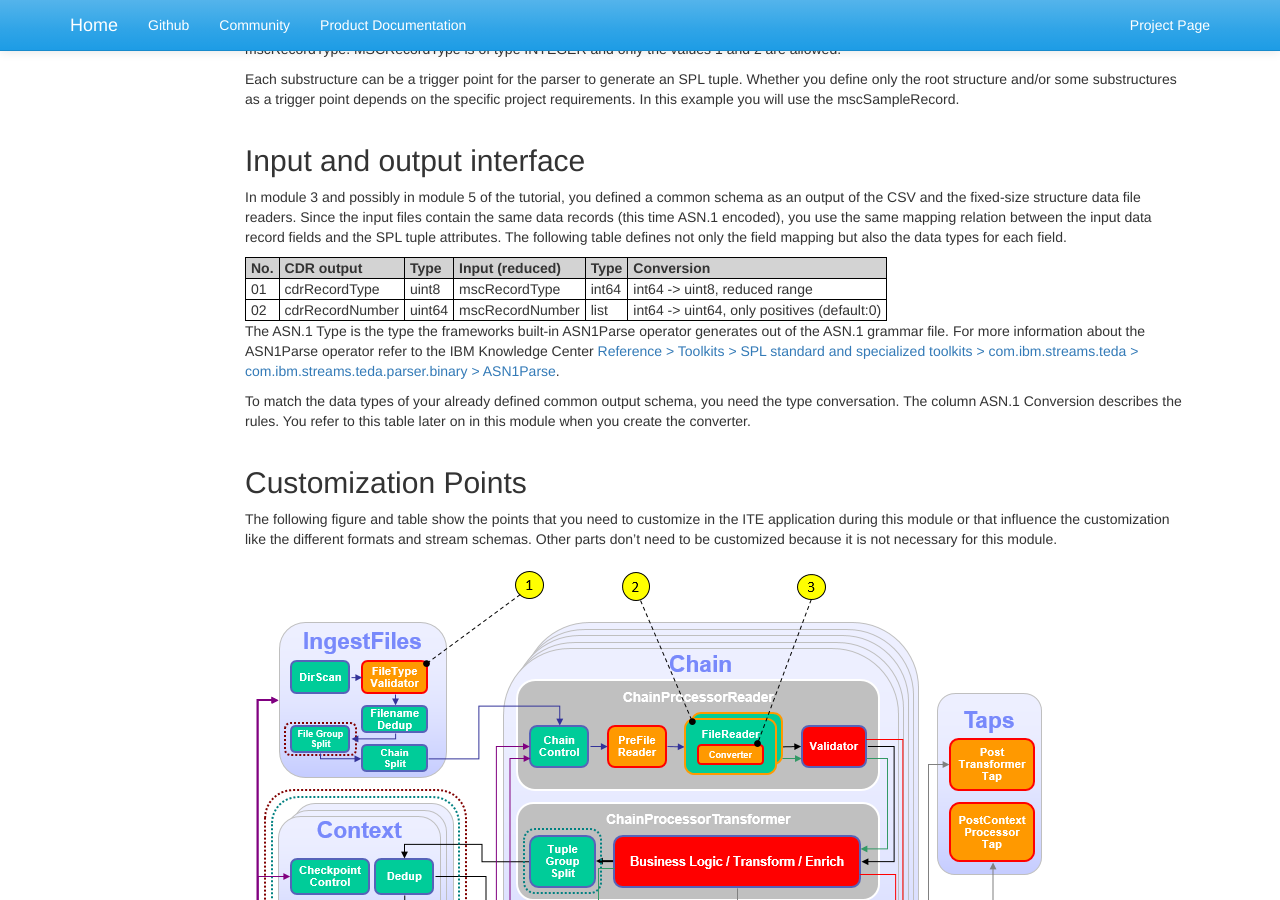
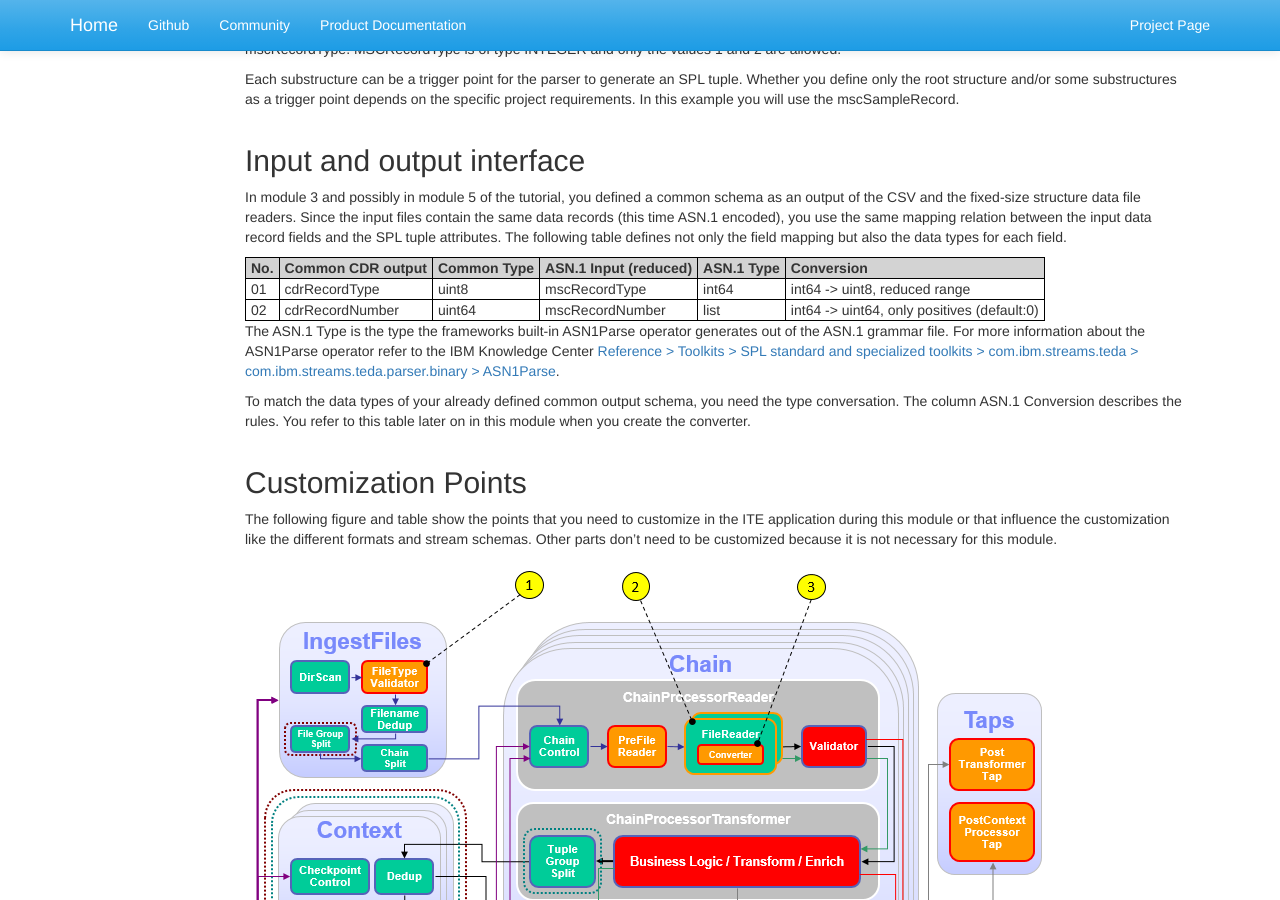
Before and after one commit to IBMStreams/streamsx.tutorial.teda, a Jekyll site: the page built from docs/1.0.2/Module-6/index.markdown, in a window 1280 px wide and 900 px high, scrolled down 1760 px. Built offline with Jekyll 4.4.1, drawn with Linux system fonts in a browser that asks for light colours; nearby versions of some CDN libraries; library files that are not in the unit come from our copies.

Commit message:
Update index.markdown

```diff
--- a/docs/1.0.2/Module-6/index.markdown
+++ b/docs/1.0.2/Module-6/index.markdown
@@ -84,10 +84,11 @@ Each substructure can be a trigger point for the parser to generate an SPL tuple
 In module 3 and possibly in module 5 of the tutorial, you defined a common schema as an output of the CSV and the fixed-size structure data file readers. Since the input files contain the same data records (this time ASN.1 encoded), you use the same mapping relation between the input data record fields and the SPL tuple attributes.
 The following table defines not only the field mapping but also the data types for each field.
 
-|No.|CDR output        | Type | Input (reduced) | Type | Conversion |
+|No.|Common CDR output        | Common Type | ASN.1 Input (reduced) | ASN.1 Type | Conversion |
 |---|------------------|------|-----------------|------|------------|
 |01 |cdrRecordType     |uint8 |mscRecordType    |int64 |int64 -> uint8, reduced range |
 |02 |cdrRecordNumber   |uint64|mscRecordNumber  |list<int64> |int64 -> uint64, only positives (default:0) |
+
 
 The ASN.1 Type is the type the frameworks built-in ASN1Parse operator generates out of the ASN.1 grammar file. For more information about the ASN1Parse operator refer to the IBM Knowledge Center [Reference > Toolkits > SPL standard and specialized toolkits > com.ibm.streams.teda > com.ibm.streams.teda.parser.binary > ASN1Parse](https://www.ibm.com/support/knowledgecenter/SSCRJU_4.1.1/com.ibm.streams.toolkits.doc/spldoc/dita/tk$com.ibm.streams.teda/op$com.ibm.streams.teda.parser.binary$ASN1Parse.html).
 
```
